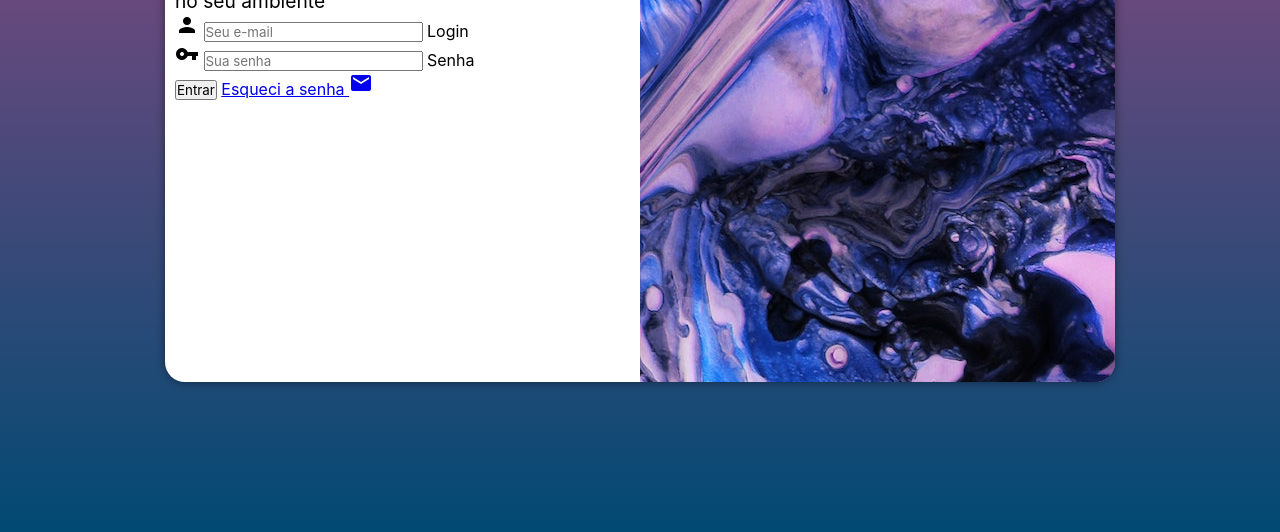
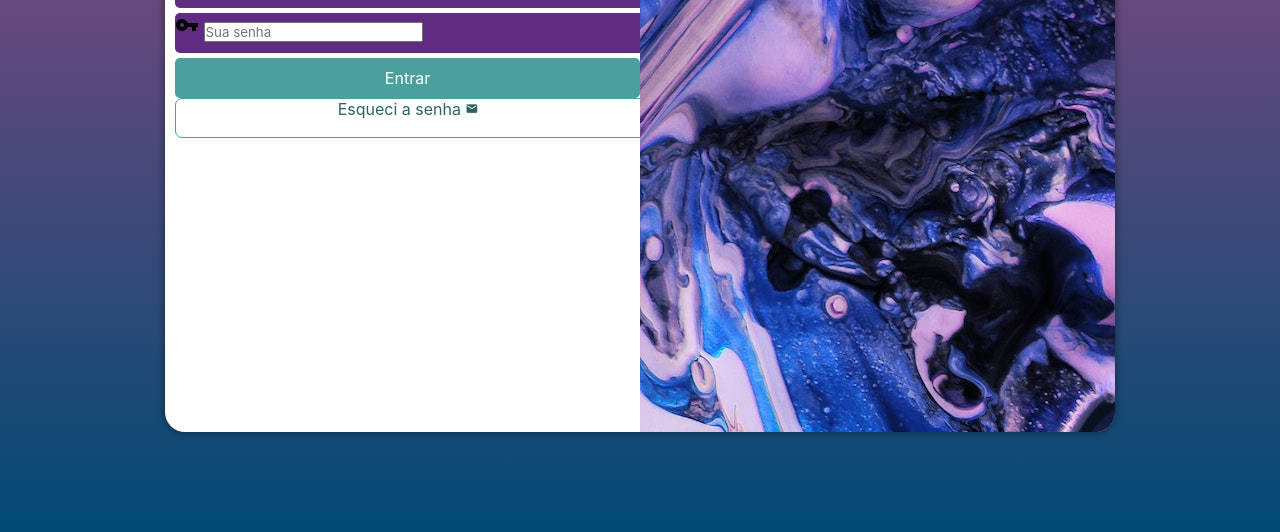
Before and after one commit to bielgeri/projeto-login, a plain HTML site: page index.html in a window 1280 px wide. Shown: the part 268-800 px from the top of the page. Drawn offline with Linux system fonts and the light colour scheme.

Commit message:
formatação do form

```diff
--- a/estilos/style.css
+++ b/estilos/style.css
@@ -33,7 +33,7 @@ main {
     overflow: hidden;
     background-color: white;
     width: 250px;
-    height: 500px;
+    height: 600px;
     border-radius: 20px;
     box-shadow: 0px 0px 10px rgba(0, 0, 0, 0.452);
     transition: width .3s, height .3s;
@@ -58,3 +58,57 @@ main {
     text-align: center;
     margin-bottom: 10px;
 }
+
+#formulario > p {
+    font-size: 0.8em;
+}
+
+div.campo > label {
+    display: none;
+}
+
+form > div.campo {
+    display: block;
+    background-color: #5f2c82;
+    width: 100%;
+    height: 40px;
+    border-radius: 5px;
+    margin: 5px 0px;
+}
+
+form > input[type=submit] {
+    display: block;
+    font-size: 1em;
+    width: 50%;
+    height: 40px;
+    background-color: #49a09d;
+    color: white;
+    border: none;
+    border-radius: 5px;
+    cursor: pointer;
+}
+
+form > input[type=submit]:hover {
+    background-color: #2d6462;
+}
+
+ a.botao {
+    display: block;
+    text-align: center;
+    font-size: 1em;
+    width: 80%;
+    height: 40px;
+    background-color:white;
+    color: #2d6462;
+    border: 1px solid #49a09d;
+    border-radius: 7px;
+    text-decoration: none;
+}
+
+form > a.botao:hover {
+    background-color: #6cd3cf;
+}
+
+form > a.botao > i {
+    font-size: 0.8em;
+}
--- a/index.html
+++ b/index.html
@@ -31,7 +31,7 @@
                         <label for="isenha">Senha</label>
                     </div>
                     <input type="submit" value="Entrar">
-                    <a href="esqueci.html" target="_blank">
+                    <a href="esqueci.html" target="_blank" class="botao">
                         Esqueci a senha <i class="material-icons">mail</i>
                     </a>
                 </form>
```
Also changed, not shown: estilos/media-query.css (line endings or trailing spaces).
